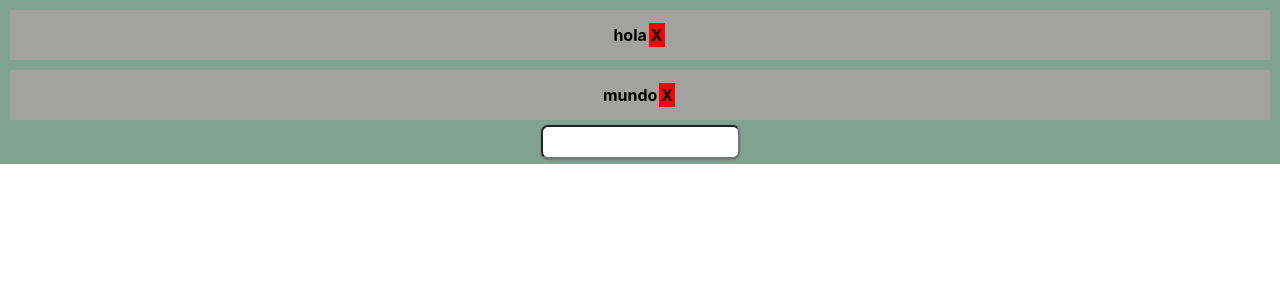
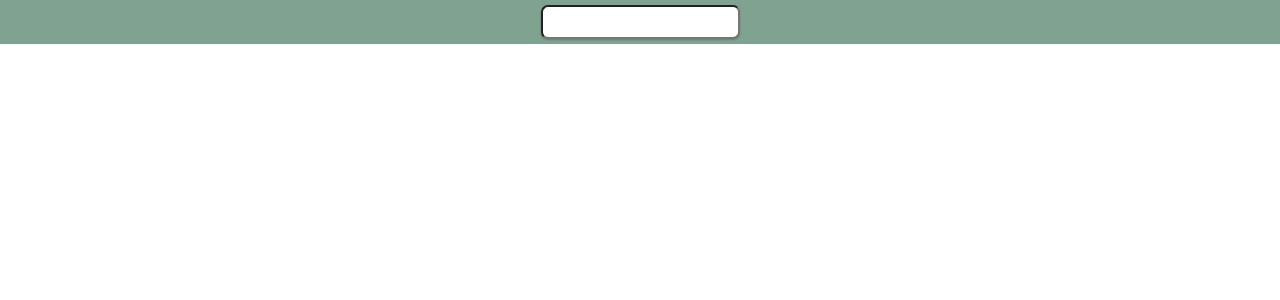
Before and after one commit to peterlozano/react-for-beginners, a React (Create React App) app: page / in a window 1280 px wide. Shown: the top 300 px of the page. Built offline with nearby package versions, Linux system fonts and the light colour scheme.

Commit message:
Use object instead of array for items.

```diff
--- a/src/App.js
+++ b/src/App.js
@@ -4,21 +4,20 @@ import TodoList from "./TodoList";
 
 class App extends Component {
   state = {
-    items: [
-      'hola',
-      'mundo'
-    ]
+    items: {}
   };
 
   addItem = (newItemName) => {
-    var newItems = this.state.items.slice();
-    newItems.push(newItemName);
+    let newItems = {...this.state.items}
+    newItems[`item${Date.now()}`] = newItemName;
     this.setState({ items: newItems });
   };
 
-  deleteItem = (title) => {
-    var newItems = this.state.items.filter((value) => (value !== title));
-    console.log(newItems);
+  deleteItem = (key) => {
+    var newItems = this.state.items;
+
+    delete newItems[key];
+
     this.setState({ items: newItems });
   };
 
--- a/src/TodoItem.js
+++ b/src/TodoItem.js
@@ -4,8 +4,7 @@ import './TodoItem.scss';
 
 class TodoItem extends Component {
   deleteItem = (e) => {
-    console.log(this.props.title);
-    this.props.deleteItem(this.props.title);
+    this.props.deleteItem(this.props.id);
   };
 
   render() {
--- a/src/TodoList.js
+++ b/src/TodoList.js
@@ -8,8 +8,10 @@ class TodoList extends Component {
   render() {
     return (
       <div className="todoList">
-        {this.props.items.map((title) =>
-          <TodoItem key={title} title={title} deleteItem={this.props.deleteItem} />
+        {Object.keys(this.props.items).map((key) => {
+          let title = this.props.items[key];
+          return <TodoItem key={key} id={key} title={title} deleteItem={this.props.deleteItem}/>
+          }
         )}
         <NewItemForm addItem={this.props.addItem}/>
       </div>
@@ -18,7 +20,7 @@ class TodoList extends Component {
 }
 
 TodoList.propTypes = {
-  items: PropTypes.array,
+  items: PropTypes.object,
   addItem: PropTypes.func,
   deleteItem: PropTypes.func
 };
```
